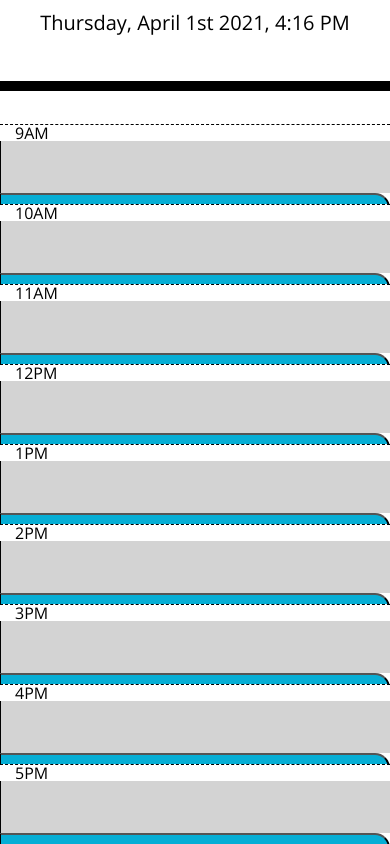
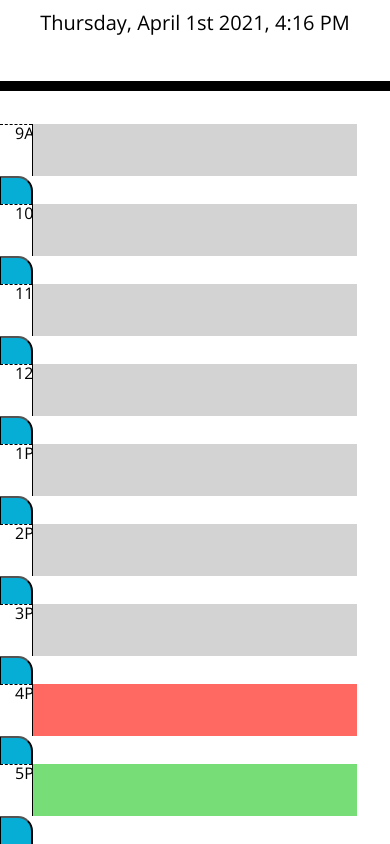
Before and after one commit to misha244/work_day_scheduler, a plain HTML site: page index.html in a window 390 px wide. Shown: the part 256-1100 px from the top of the page. Drawn offline with nearby package versions, Linux system fonts and the light colour scheme.

Commit message:
change name of data attribute

```diff
--- a/index.html
+++ b/index.html
@@ -30,76 +30,76 @@
     </header>
     <div id="container" class="container">
       <div id="timeBlockDiv" class="row">
-        <div class="col-md-1 hour">9AM</div>
-        <textarea id="text-area" class="col-md-10 text-area" data-mytime="9"></textarea>
-        <button id="saveBtn" class="col-md-1 saveBtn">
+        <div class="col-1 hour">9AM</div>
+        <textarea id="text-area" class="col-10" data-time="9"></textarea>
+        <button id="saveBtn" class="col-1 saveBtn">
           <i class="fas fa-calendar-plus"></i>
         </button>
-        <div class="col-md-1"></div>
+        <div class="col-1"></div>
       </div>
       <div id="timeBlockDiv" class="row">
-        <div class="col-md-1 hour">10AM</div>
-        <textarea id="text-area" class="col-md-10 text-area" data-mytime="10"></textarea>
-        <button id="saveBtn" class="col-md-1 saveBtn">
+        <div class="col-1 hour">10AM</div>
+        <textarea id="text-area" class="col-10" data-time="10"></textarea>
+        <button id="saveBtn" class="col-1 saveBtn">
           <i class="fas fa-calendar-plus"></i>
         </button>
-        <div class="col-md-1"></div>
+        <div class="col-1"></div>
       </div>
       <div id="timeBlockDiv" class="row">
-        <div class="col-md-1 hour">11AM</div>
-        <textarea id="text-area" class="col-md-10 text-area" data-mytime="11"></textarea>
-        <button id="saveBtn" class="col-md-1 saveBtn">
+        <div class="col-1 hour">11AM</div>
+        <textarea id="text-area" class="col-10" data-time="11"></textarea>
+        <button id="saveBtn" class="col-1 saveBtn">
           <i class="fas fa-calendar-plus"></i>
         </button>
-        <div class="col-md-1"></div>
+        <div class="col-1"></div>
       </div>
       <div id="timeBlockDiv" class="row">
-        <div class="col-md-1 hour">12PM</div>
-        <textarea id="text-area" class="col-md-10 text-area" data-mytime="12"></textarea>
-        <button id="saveBtn" class="col-md-1 saveBtn">
+        <div class="col-1 hour">12PM</div>
+        <textarea id="text-area" class="col-10" data-time="12"></textarea>
+        <button id="saveBtn" class="col-1 saveBtn">
           <i class="fas fa-calendar-plus"></i>
         </button>
-        <div class="col-md-1"></div>
+        <div class="col-1"></div>
       </div>
       <div id="timeBlockDiv" class="row">
-        <div class="col-md-1 hour">1PM</div>
-        <textarea id="text-area" class="col-md-10 text-area" data-mytime="13"></textarea>
-        <button id="saveBtn" class="col-md-1 saveBtn">
+        <div class="col-1 hour">1PM</div>
+        <textarea id="text-area" class="col-10" data-time="13"></textarea>
+        <button id="saveBtn" class="col-1 saveBtn">
           <i class="fas fa-calendar-plus"></i>
         </button>
-        <div class="col-md-1"></div>
+        <div class="col-1"></div>
       </div>
       <div id="timeBlockDiv" class="row">
-        <div class="col-md-1 hour">2PM</div>
-        <textarea id="text-area" class="col-md-10 text-area" data-mytime="14"></textarea>
-        <button id="saveBtn" class="col-md-1 saveBtn">
+        <div class="col-1 hour">2PM</div>
+        <textarea id="text-area" class="col-10" data-time="14"></textarea>
+        <button id="saveBtn" class="col-1 saveBtn">
           <i class="fas fa-calendar-plus"></i>
         </button>
-        <div class="col-md-1"></div>
+        <div class="col-1"></div>
       </div>
       <div id="timeBlockDiv" class="row">
-        <div class="col-md-1 hour">3PM</div>
-        <textarea id="text-area" class="col-md-10 text-area" data-mytime="15"></textarea>
-        <button id="saveBtn" class="col-md-1 saveBtn">
+        <div class="col-1 hour">3PM</div>
+        <textarea id="text-area" class="col-10" data-time="15"></textarea>
+        <button id="saveBtn" class="col-1 saveBtn">
           <i class="fas fa-calendar-plus"></i>
         </button>
-        <div class="col-md-1"></div>
+        <div class="col-1"></div>
       </div>
       <div id="timeBlockDiv" class="row">
-        <div class="col-md-1 hour">4PM</div>
-        <textarea id="text-area" class="col-md-10 text-area" data-mytime="16"></textarea>
-        <button id="saveBtn" class="col-md-1 saveBtn">
+        <div class="col-1 hour">4PM</div>
+        <textarea id="text-area" class="col-10" data-time="16"></textarea>
+        <button id="saveBtn" class="col-1 saveBtn">
           <i class="fas fa-calendar-plus"></i>
         </button>
-        <div class="col-md-1"></div>
+        <div class="col-1"></div>
       </div>
       <div id="timeBlockDiv" class="row">
-        <div class="col-md-1 hour">5PM</div>
-        <textarea id="text-area" class="col-md-10 text-area" data-mytime="17"></textarea>
-        <button id="saveBtn" class="col-md-1 saveBtn">
+        <div class="col-1 hour">5PM</div>
+        <textarea id="text-area" class="col-10" data-time="17"></textarea>
+        <button id="saveBtn" class="col-1 saveBtn">
           <i class="fas fa-calendar-plus"></i>
         </button>
-        <div class="col-md-1"></div>
+        <div class="col-1"></div>
       </div>
     </div>
 
```
